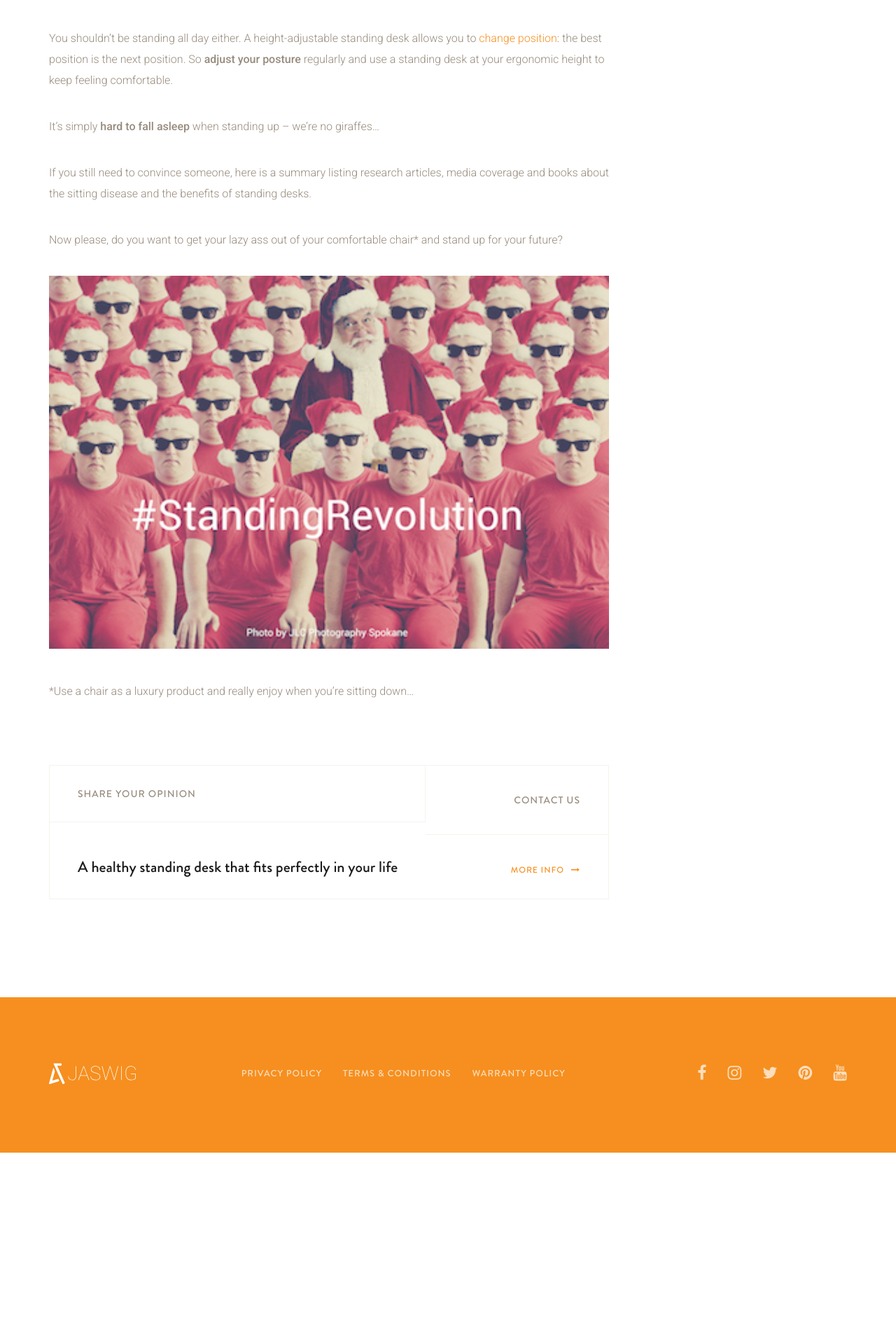
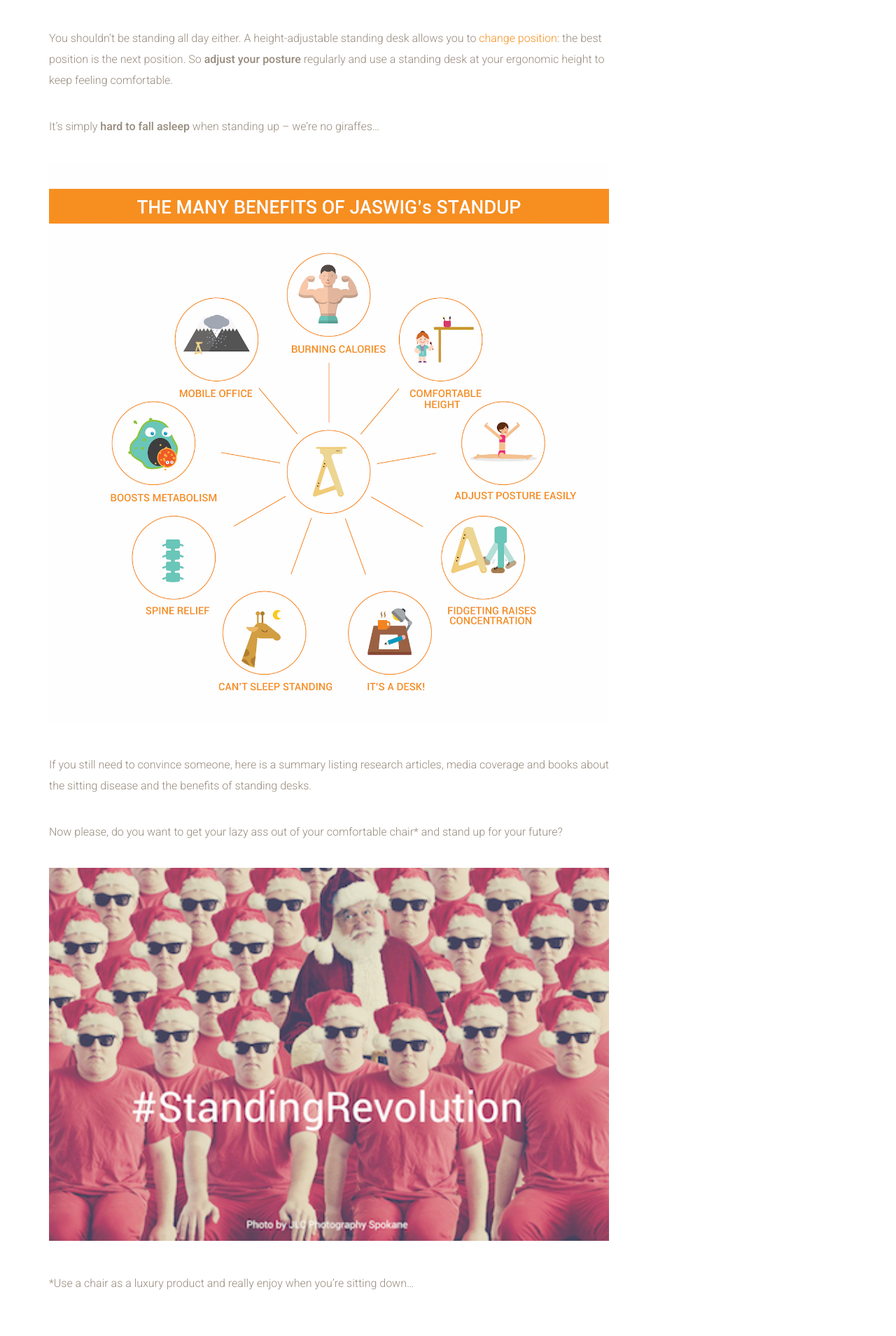
Before and after one commit to samuelrieder/jaswig.github.io, a Jekyll site: the page built from _posts/2016-02-23-why-should-i-use-a-standing-desk.markdown, in a window 1280 px wide. Shown: the part 1643-3552 px from the top of the page at 70% size. Built offline with Jekyll 4.4.1, drawn with Linux system fonts in a browser that asks for light colours; nearby versions of some CDN libraries; before the commit the page ends 3290 px from its top, so only the background shows below that.

Commit message:
Update 2016-02-23-why-should-i-use-a-standing-desk.markdown

```diff
--- a/_posts/2016-02-23-why-should-i-use-a-standing-desk.markdown
+++ b/_posts/2016-02-23-why-should-i-use-a-standing-desk.markdown
@@ -45,7 +45,7 @@ You shouldn’t be standing all day either. A height-adjustable standing desk al
 
 It's simply **hard to fall asleep** when standing up – we’re no giraffes…
 
-
+![Benefits of a JASWIG StandUp Desk](/images/blog/why-jaswig-infographic.jpg)
 
 If you still need to convince someone, here is a summary listing research articles, media coverage and books about the sitting disease and the benefits of standing desks.
 
```
